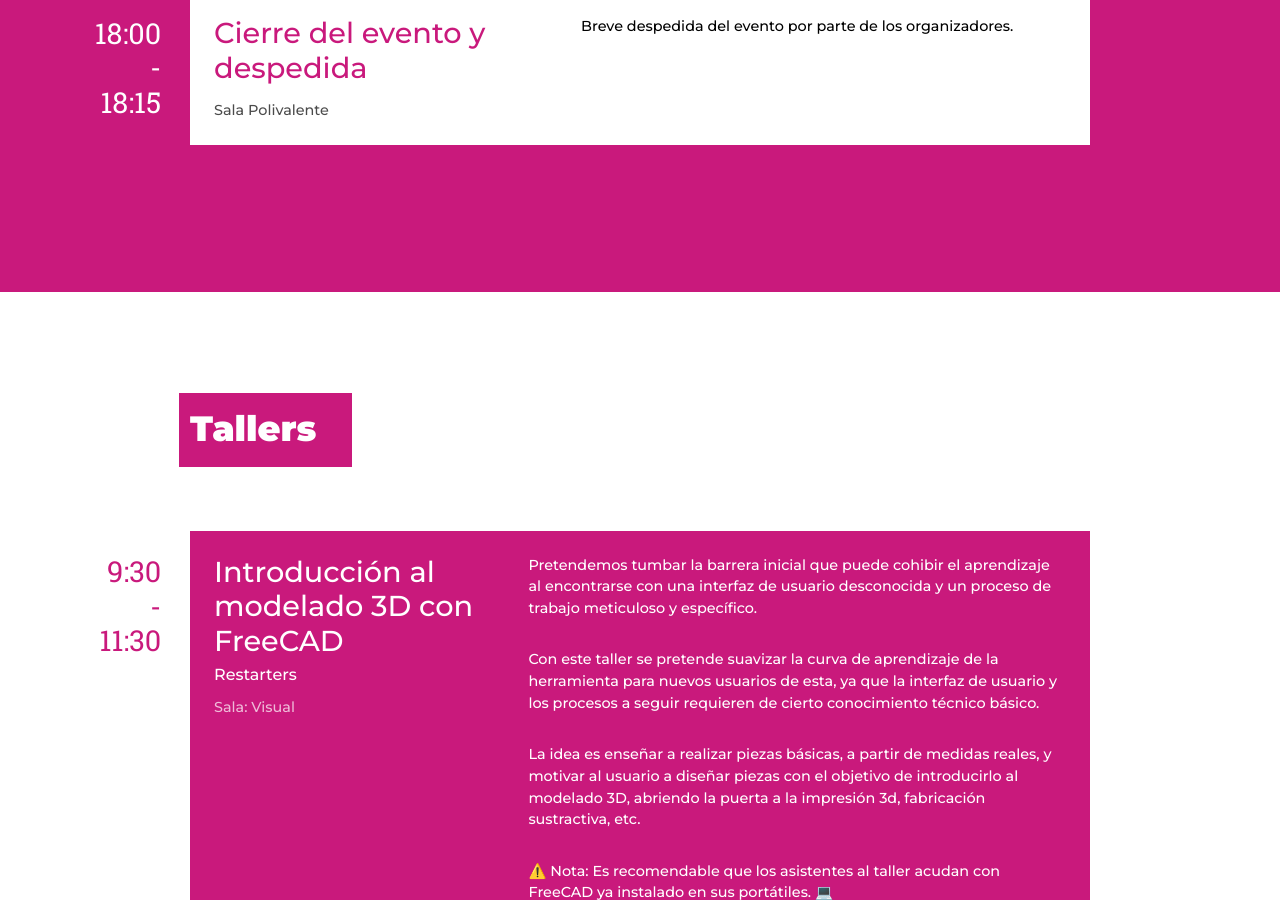
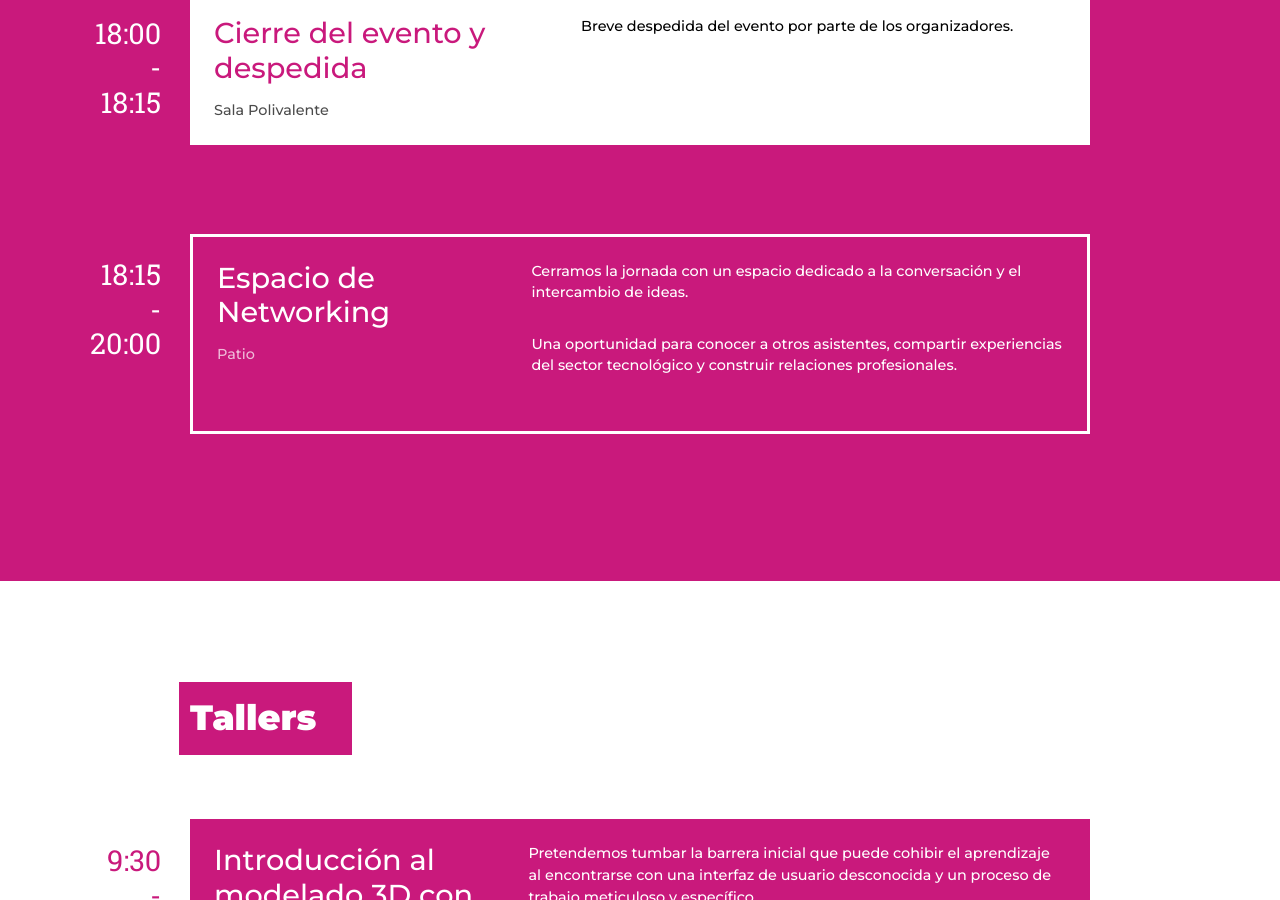
Before and after one commit to VLCTechHub/VLCTechFest2025, a Jekyll site: the page built from ca/index.html, in a window 1280 px wide and 900 px high, scrolled down 9643 px. Built offline with Jekyll 4.4.1, drawn with Linux system fonts in a browser that asks for light colours.

Commit message:
Add networking to schedule

```diff
--- a/_data/sessions.yaml
+++ b/_data/sessions.yaml
@@ -375,3 +375,12 @@
   room: Sala Polivalente
   title: "Cierre del evento y despedida"
   description: "Breve despedida del evento por parte de los organizadores."
+
+- startTime: "18:15"
+  endTime: "20:00"
+  room: Patio
+  title: "Espacio de Networking"
+  description: "Cerramos la jornada con un espacio dedicado a la conversación y el intercambio de ideas.
+
+
+  Una oportunidad para conocer a otros asistentes, compartir experiencias del sector tecnológico y construir relaciones profesionales."
```
